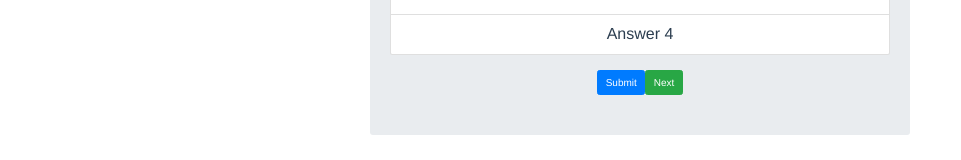
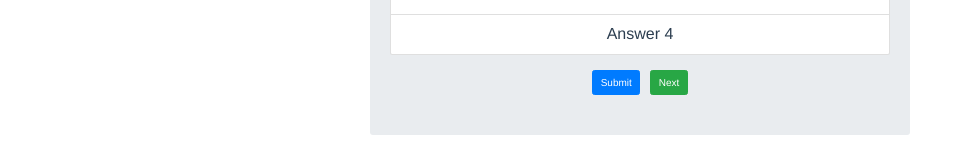
Before and after one commit to trepichio/vue_quizapp, a Vue app: page / in a window 1280 px wide. Shown: the part 292-452 px from the top of the page, without its empty margins (0-961 px from the left). Built offline with nearby package versions, Linux system fonts and the light colour scheme.

Commit message:
add margin between buttons

```diff
--- a/src/components/QuestionBox.vue
+++ b/src/components/QuestionBox.vue
@@ -51,4 +51,8 @@ export default {
 		background: #EEE;
 		cursor: pointer;
 	}
+
+	.btn {
+		margin: 0 5px;
+	}
 </style>
```
